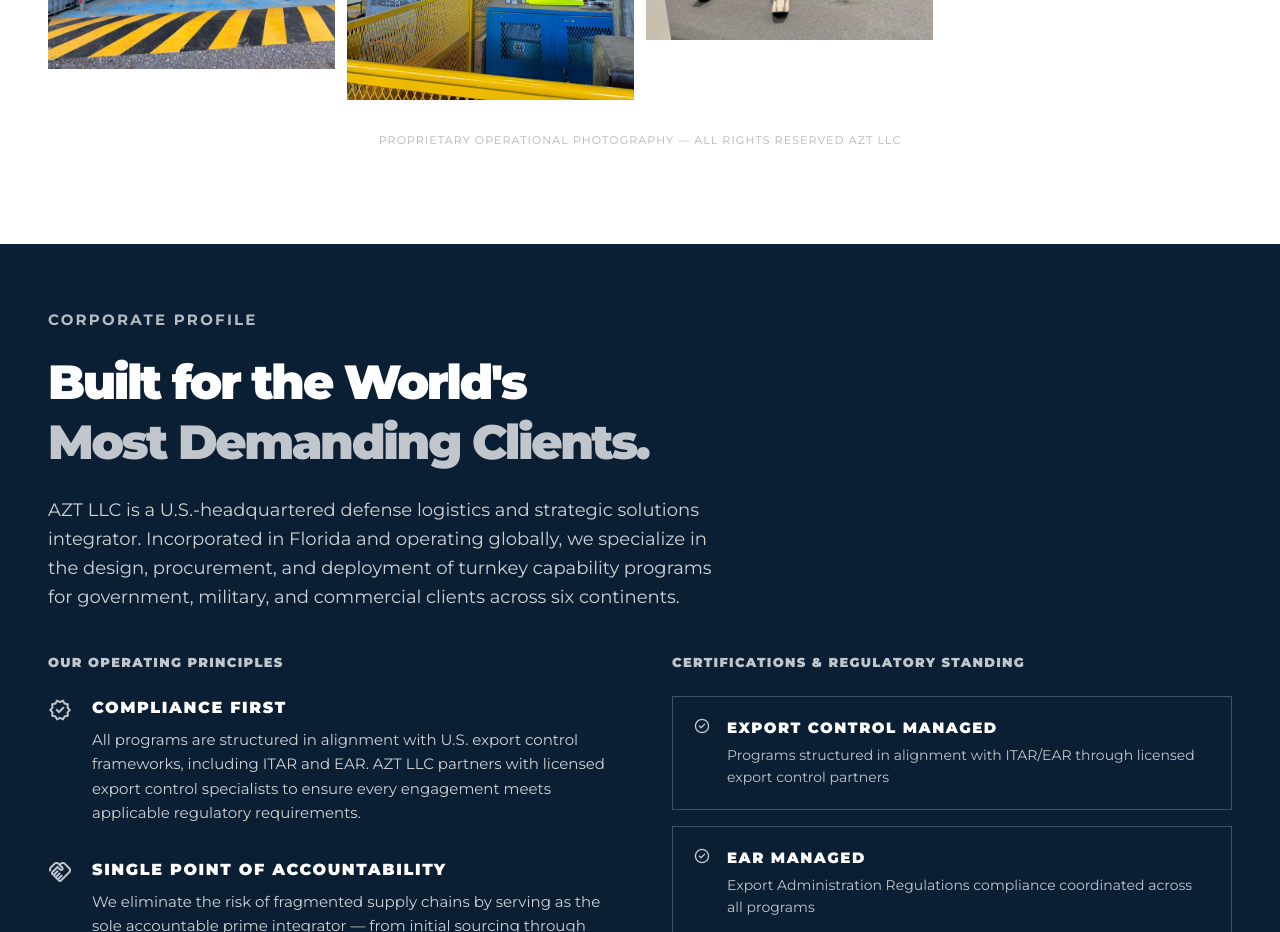
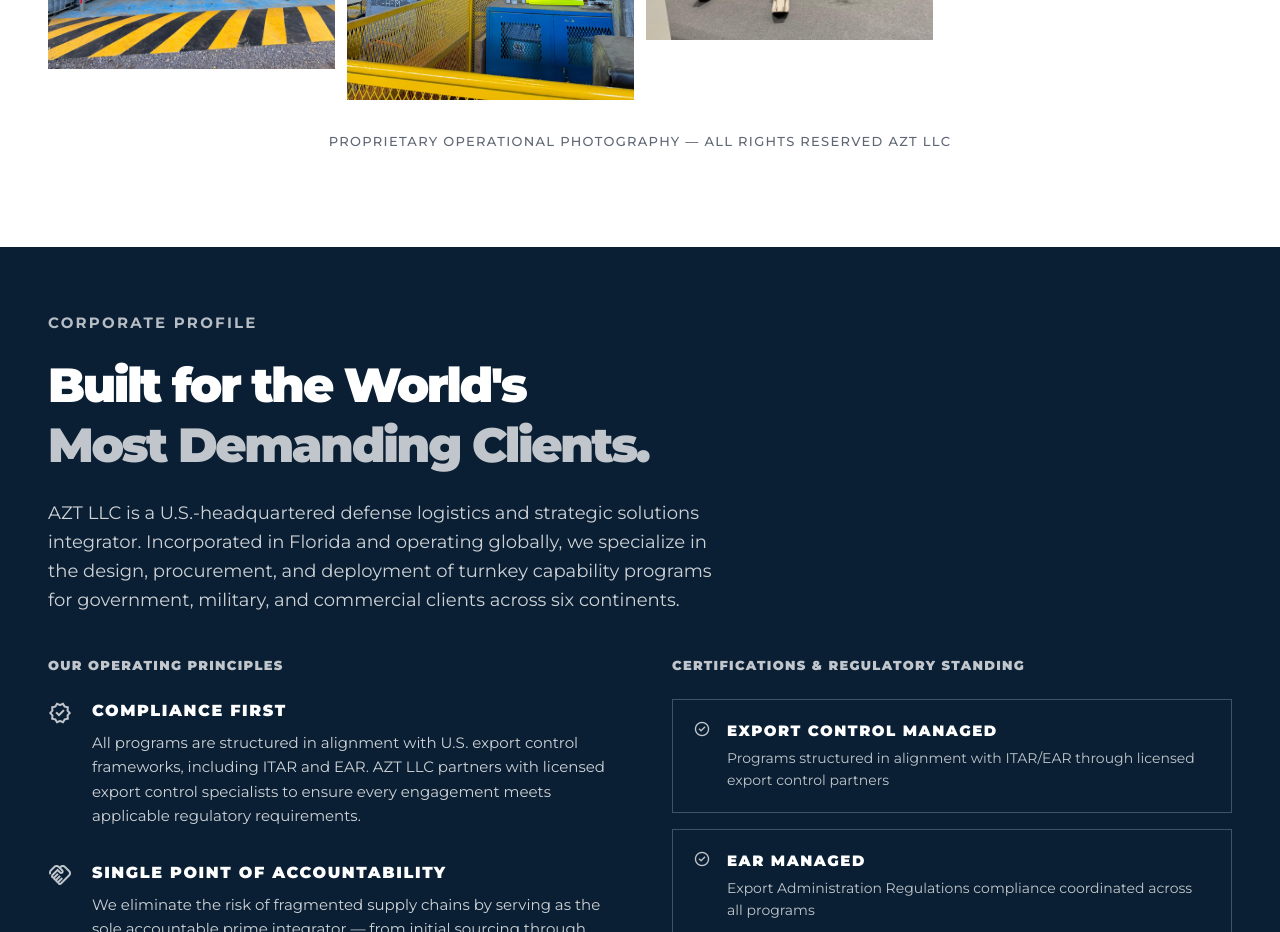
Before and after one commit to knt2000web/AZT-LLC-Platform, a React (Vite) app: page / in a window 1280 px wide. Shown: the part 5520-6452 px from the top of the page. Built offline with nearby package versions, Linux system fonts and the light colour scheme; no server answers.

Commit message:
Fix gallery caption contrast: 11px/40% -> 13px/80%, improve hover badges and lightbox counter

```diff
--- a/src/components/Gallery.jsx
+++ b/src/components/Gallery.jsx
@@ -82,7 +82,7 @@
               <div className="absolute inset-0 bg-primary/0 group-hover:bg-primary/50 transition-all duration-300 flex items-end p-3">
                 <span
                   className={`
-                    text-[9px] font-black uppercase tracking-widest px-2 py-1
+                    text-[12px] font-black uppercase tracking-widest px-2 py-1
                     opacity-0 group-hover:opacity-100 transition-opacity duration-300
                     ${CAT_COLORS[photo.cat] ?? 'bg-primary/80 text-accent'}
                   `}
@@ -95,7 +95,7 @@
         </div>
 
         {/* Caption */}
-        <p className="text-center text-[11px] text-secondary/40 uppercase tracking-widest mt-8">
+        <p className="text-center text-[13px] text-secondary/80 uppercase tracking-widest mt-8 font-medium">
           Proprietary operational photography — All rights reserved AZT LLC
         </p>
       </div>
@@ -134,7 +134,7 @@
               >
                 ← Prev
               </button>
-              <span className="text-white/30 text-xs self-center">
+              <span className="text-white/70 text-[13px] self-center font-medium">
                 {lightbox + 1} / {photos.length}
               </span>
               <button
```
